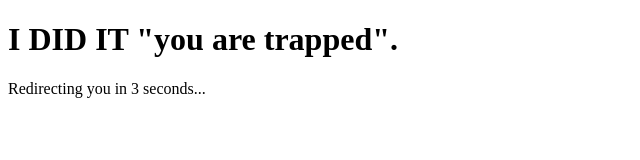
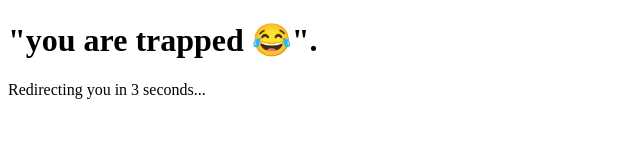
Before and after one commit to prajapatijenil/Devie-info, a plain HTML site: page index.html in a window 1280 px wide. Shown: the whole page, without its empty margins (0-640 px from the left). Drawn offline with Linux system fonts and the light colour scheme.

Commit message:
Update index.html

```diff
--- a/index.html
+++ b/index.html
@@ -7,7 +7,7 @@
     <title>Redirecting...</title>
 </head>
 <body>
-    <h1>I DID IT "you are trapped".</h1>
+    <h1>"you are trapped 😂".</h1>
     <p>Redirecting you in 3 seconds...</p>
 </body>
 </html>
```
